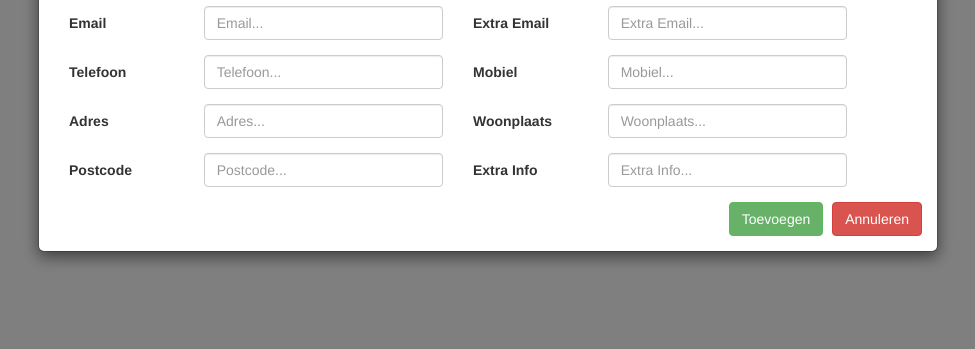
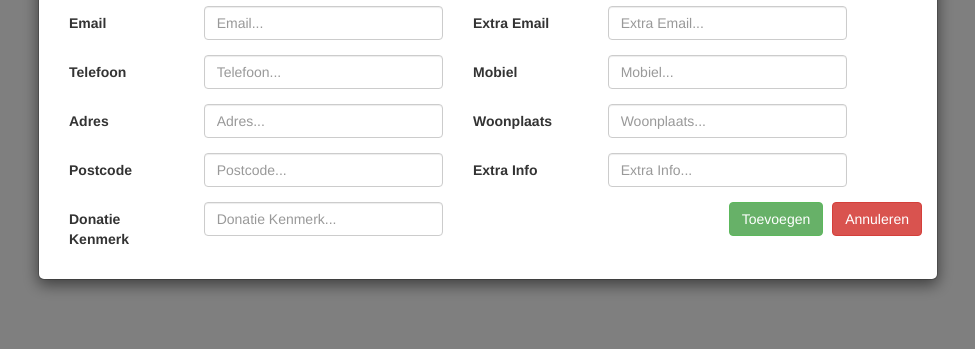
Before and after one commit to Wijkertoren/Wijkertoren, a PHP site: page / in a window 1280 px wide, after a click on "Lid Toevoegen". Shown: the part 257-606 px from the top of the page, without its empty margins (152-1127 px from the left). Run offline with PHP 8.4, Linux system fonts and the light colour scheme; data that the repository does not hold is empty; some libraries are stand-ins or nearby versions.

Commit message:
Donatie Kenmerk toegevoegd in php en javascript

```diff
--- a/index.php
+++ b/index.php
@@ -339,7 +339,12 @@ and open the template in the editor.
                                             <input type="text" class="form-control" id="Extra_info" placeholder="Extra Info...">
                                         </div>
                                     </div>
-
+                                    <div class="form-group col-sm-6">
+                                        <label for="Donatie" class="col-sm-4 control-label">Donatie Kenmerk</label>
+                                        <div class="col-sm-8">
+                                            <input type="text" class="form-control" id="Donatie_kenmerk" placeholder="Donatie Kenmerk...">
+                                        </div>
+                                    </div>
                                 </div>
                                 <div class="modal-footer">
                                     <button id="FormPostAdd" method="POST" type="submit" class="btn btn-default">Toevoegen</button>
--- a/js/registreer.js
+++ b/js/registreer.js
@@ -21,7 +21,8 @@ $(document).ready(function () {
             Adres: $('#Adres').val(),
             Woonplaats: $('#Woonplaats').val(),
             Postcode: $('#Postcode').val(),
-            ExtraInfo: $('#Extra_info').val()
+            ExtraInfo: $('#Extra_info').val(),
+            DonatieKenmerk: $('#Donatie_kenmerk').val()
         };
 
         //Sends the value of the array above into a list to show.
```
